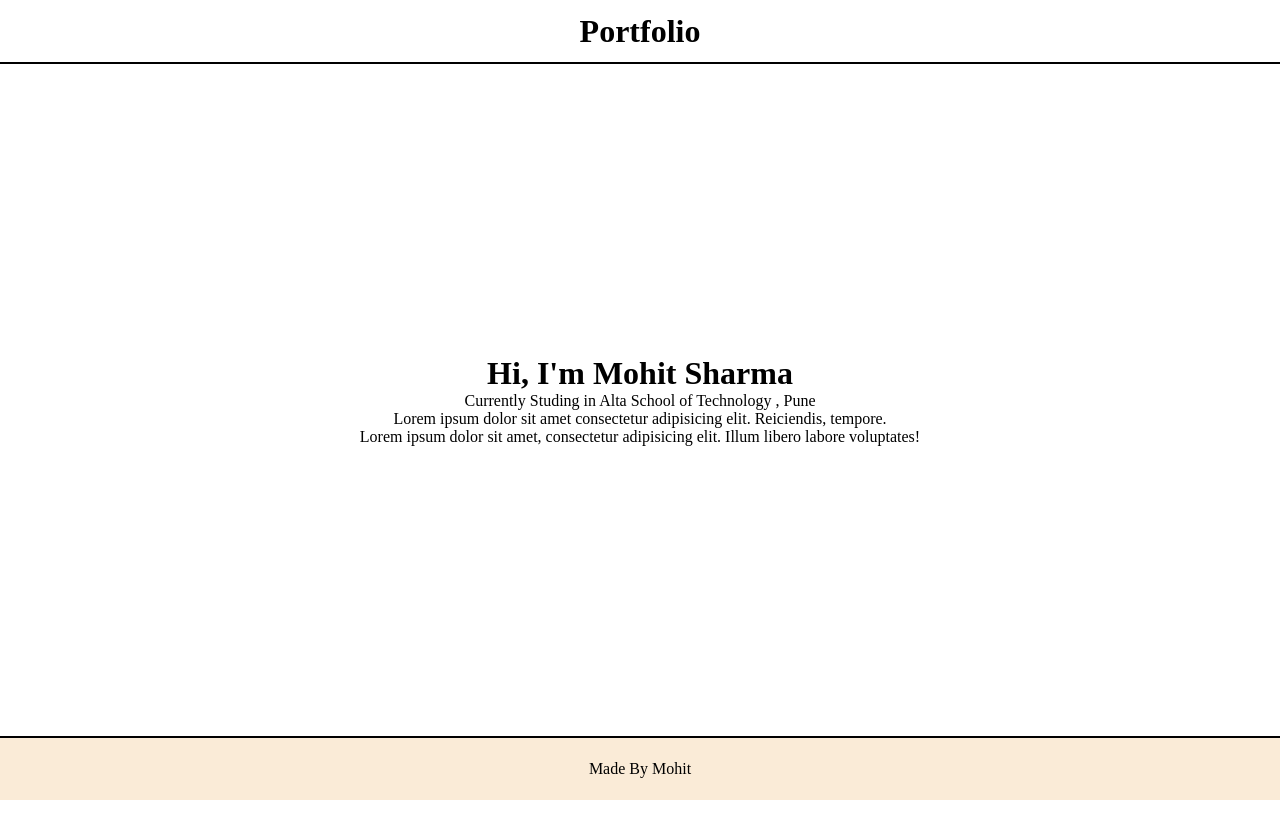
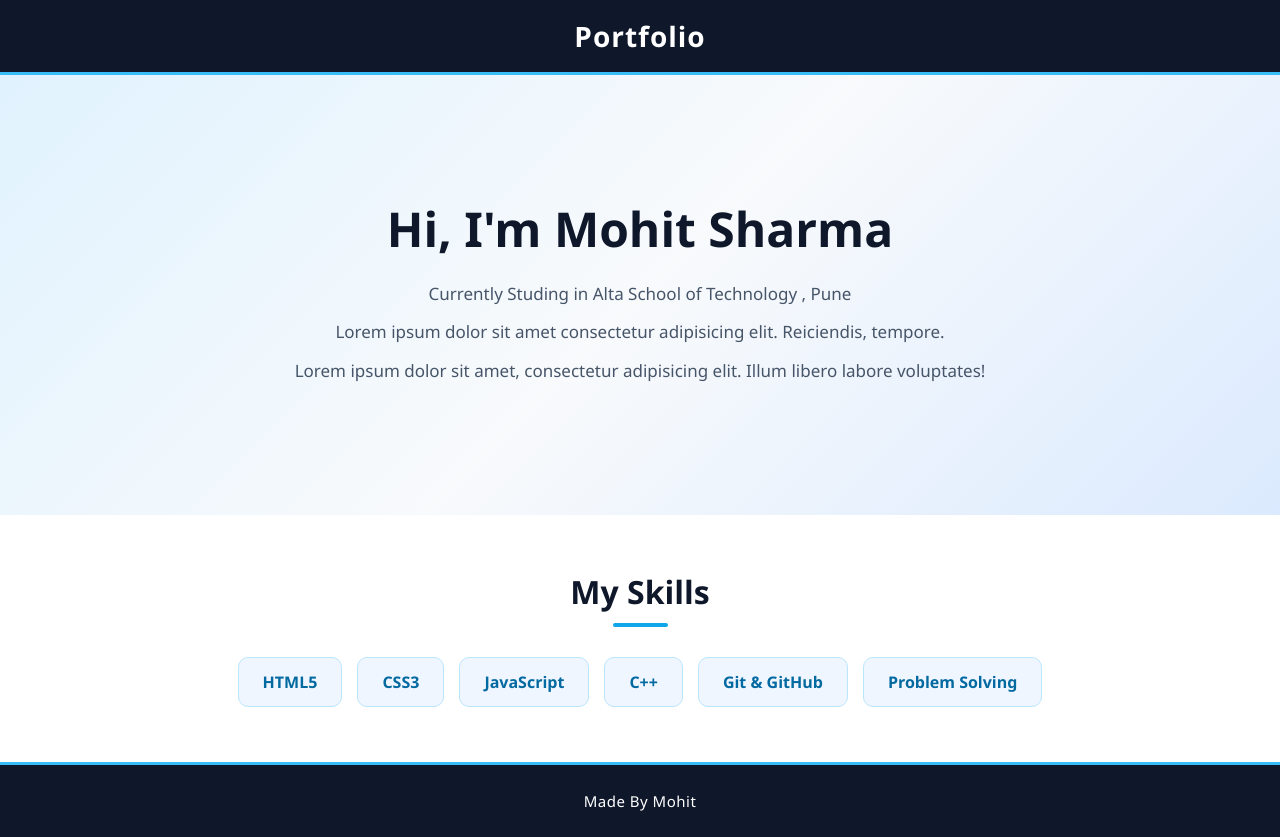
Before and after one commit to mikki-0101/GitHub-practicaltest, a plain HTML site: page index.html in a window 1280 px wide. Before the commit the page ends 800 px from the top, so only its background shows below. Drawn offline with Linux system fonts and the light colour scheme.

Commit message:
Section_Skills

```diff
--- a/index.html
+++ b/index.html
@@ -18,6 +18,18 @@
         <p>Lorem ipsum dolor sit amet consectetur adipisicing elit. Reiciendis, tempore.</p>
         <p>Lorem ipsum dolor sit amet, consectetur adipisicing elit. Illum libero labore voluptates!</p>
     </div>
+      <section id="skills">
+        <h2>My Skills</h2>
+
+        <ul>
+            <li>HTML5</li>
+            <li>CSS3</li>
+            <li>JavaScript</li>
+            <li>C++</li>
+            <li>Git & GitHub</li>
+            <li>Problem Solving</li>
+        </ul>
+    </section>
     <Footer>
         <p>Made By Mohit</p>
     </Footer>
--- a/style.css
+++ b/style.css
@@ -1,36 +1,180 @@
+
 * {
     margin: 0;
     padding: 0;
     box-sizing: border-box;
 }
-html, body {
-    min-height: 100%;
-    width: 100%;
+
+html {
+    scroll-behavior: smooth;
 }
+
 body {
     min-height: 100vh;
+    width: 100%;
     display: flex;
     flex-direction: column;
+    font-family: 'Segoe UI', Arial, sans-serif;
+    background-color: #f8fafc;
+    color: #1e293b;
 }
+
 .NavBar {
-    min-height: 8vh;
+    min-height: 75px;
+    width: 100%;
     display: flex;
     justify-content: center;
     align-items: center;
-    border-bottom: 2px solid black;
+    background-color: #0f172a;
+    color: white;
+    border-bottom: 3px solid #38bdf8;
+    box-shadow: 0 3px 12px rgba(0, 0, 0, 0.1);
 }
+
+.NavBar h1 {
+    font-size: 28px;
+    font-weight: 700;
+    letter-spacing: 1px;
+}
+
 .body {
     flex: 1;
+    min-height: 55vh;
     display: flex;
     flex-direction: column;
     justify-content: center;
     align-items: center;
+    text-align: center;
+    padding: 40px 20px;
+    background: linear-gradient(
+        135deg,
+        #e0f2fe,
+        #f8fafc,
+        #dbeafe
+    );
 }
+
+.body h1 {
+    font-size: clamp(30px, 5vw, 48px);
+    color: #0f172a;
+    margin-bottom: 18px;
+}
+
+.body p {
+    font-size: 17px;
+    line-height: 1.8;
+    color: #475569;
+    max-width: 750px;
+    margin-bottom: 8px;
+}
+
+#skills {
+    width: 100%;
+    padding: 55px 20px;
+    display: flex;
+    flex-direction: column;
+    justify-content: center;
+    align-items: center;
+    background-color: white;
+}
+
+#skills h2 {
+    font-size: 32px;
+    color: #0f172a;
+    margin-bottom: 30px;
+    position: relative;
+}
+
+#skills h2::after {
+    content: "";
+    display: block;
+    width: 55px;
+    height: 4px;
+    background-color: #0ea5e9;
+    margin: 10px auto 0;
+    border-radius: 5px;
+}
+
+#skills ul {
+    display: flex;
+    flex-wrap: wrap;
+    justify-content: center;
+    gap: 15px;
+    list-style: none;
+    max-width: 850px;
+}
+
+#skills li {
+    padding: 13px 24px;
+    background-color: #eff6ff;
+    color: #0369a1;
+    border: 1px solid #bae6fd;
+    border-radius: 10px;
+    font-size: 16px;
+    font-weight: 600;
+    transition: 0.3s ease;
+}
+
+#skills li:hover {
+    background-color: #0284c7;
+    color: white;
+    transform: translateY(-5px);
+    box-shadow: 0 5px 15px rgba(2, 132, 199, 0.2);
+}
+
 Footer {
-    min-height: 8vh;
-    background-color: antiquewhite;
+    min-height: 75px;
+    width: 100%;
+    background-color: #0f172a;
+    color: white;
     display: flex;
     justify-content: center;
     align-items: center;
-    border-top: 2px solid black;
+    border-top: 3px solid #38bdf8;
+    font-size: 15px;
+    letter-spacing: 0.5px;
 }
+
+@media (max-width: 600px) {
+    .NavBar {
+        min-height: 65px;
+    }
+
+    .NavBar h1 {
+        font-size: 24px;
+    }
+
+    .body {
+        padding: 35px 18px;
+    }
+
+    .body h1 {
+        font-size: 30px;
+    }
+
+    .body p {
+        font-size: 15px;
+    }
+
+    #skills {
+        padding: 40px 15px;
+    }
+
+    #skills h2 {
+        font-size: 27px;
+    }
+
+    #skills ul {
+        gap: 10px;
+    }
+
+    #skills li {
+        padding: 10px 16px;
+        font-size: 14px;
+    }
+
+    Footer {
+        min-height: 65px;
+        font-size: 13px;
+    }
+}
```
